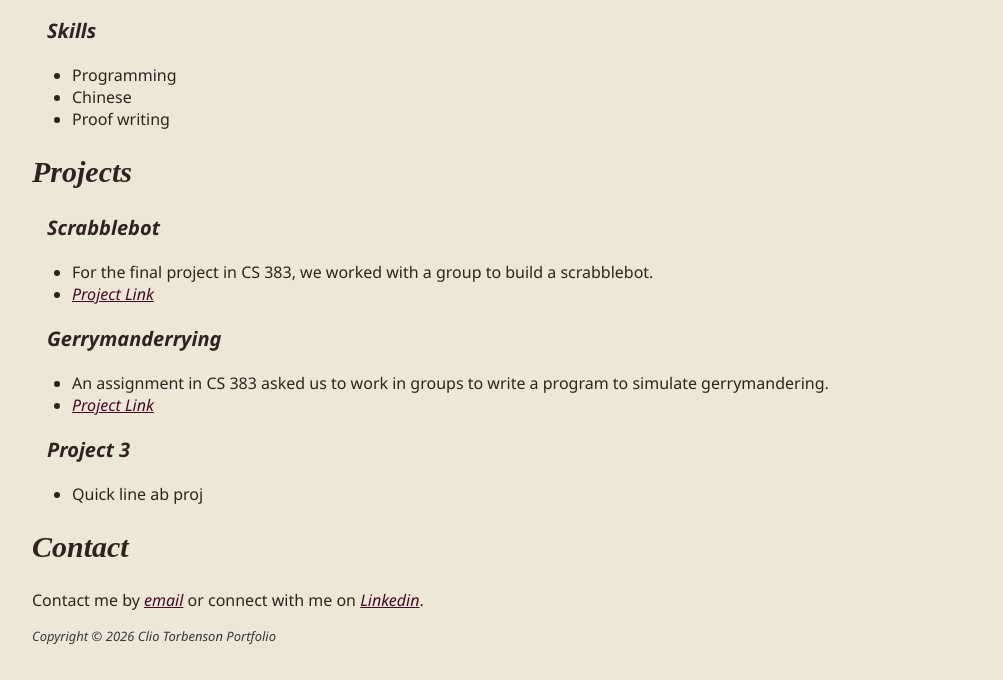
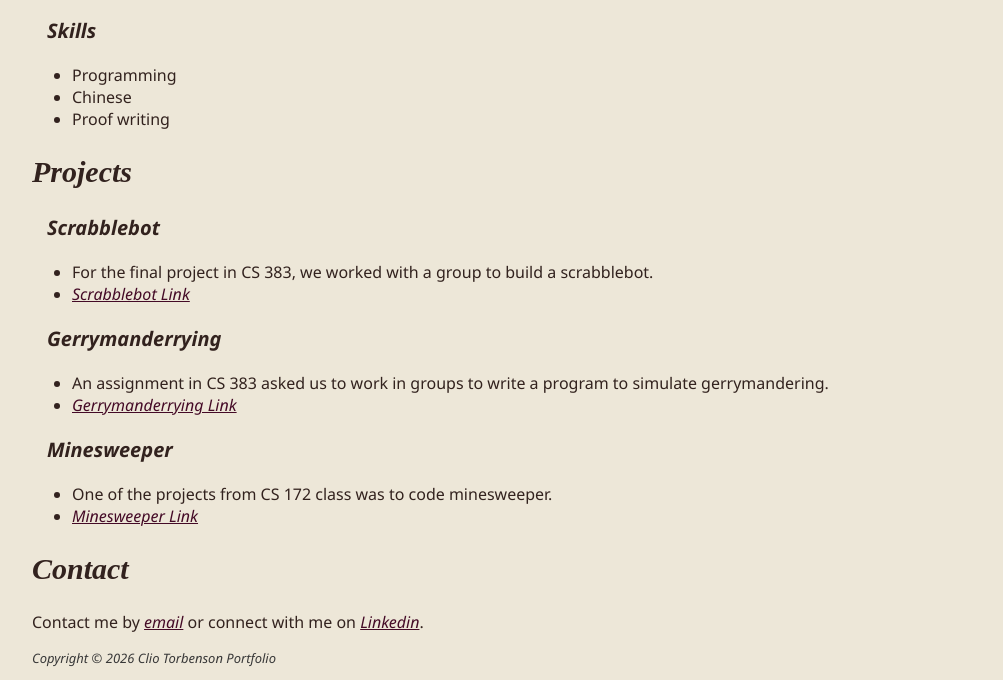
Before and after one commit to ClioTorbenson/cs293, a plain HTML site: page index.html in a window 1280 px wide. Shown: the part 555-1235 px from the top of the page, without its empty margins (118-1121 px from the left). Before the commit the page ends 1213 px from the top, so only its background shows below. Drawn offline with Linux system fonts and the light colour scheme.

Commit message:
Update index.html

```diff
--- a/index.html
+++ b/index.html
@@ -5,7 +5,7 @@
    <title>My Portfolio</title>
 </head>
 <body>
-    <section class="background-color">
+    <section class="header">
    <h1>Clio Torbenson</h1>
    <p class="tagline">Student, mathmetician, programmer</p>
     </section>
@@ -35,22 +35,23 @@
          <h3 class="indent">Scrabblebot</h3>
             <ul>
                 <li>For the final project in CS 383, we worked with a group to build a scrabblebot.</li>
-                <li><a href="https://github.com/ClioTorbenson/cs2931" target="_blank">Project Link</a></li>
+                <li><a href="https://github.com/ClioTorbenson/cs293" target="_blank">Scrabblebot Link</a></li> <!-- The link just goes to my github, not the actual project -->
             </ul>
          <h3 class="indent">Gerrymanderrying</h3>
             <ul>
                 <li>An assignment in CS 383 asked us to work in groups to write a program to simulate gerrymandering.</li>
-                <li><a href="https://github.com/ClioTorbenson/cs2931" target="_blank">Project Link</a></li>
+                <li><a href="https://github.com/ClioTorbenson/cs293" target="_blank">Gerrymanderrying Link</a></li>
 
             </ul>
-         <h3 class="indent">Project 3</h3>
+         <h3 class="indent">Minesweeper </h3>
             <ul>
-                <li>Quick line ab proj</li>
+                <li>One of the projects from CS 172 class was to code minesweeper.</li>
+                <li><a href="https://github.com/ClioTorbenson/cs293" target="_blank">Minesweeper Link</a></li>
             </ul>
       </ul>
    </section>
    <section id="Contact">
-    <h2>Contact</h2>
+    <h2>Contact</h2> <!-- mailto link doesn't work for some reason -->
     <p>Contact me by <a href="mailto:clio.torbenson@gmail.com" target="_blank">email</a> or connect with me on <a href="https://www.linkedin.com/in/cliotorbenson/" target="_blank">Linkedin</a>.</p>
    </section>
    <section class="copyright">
```
